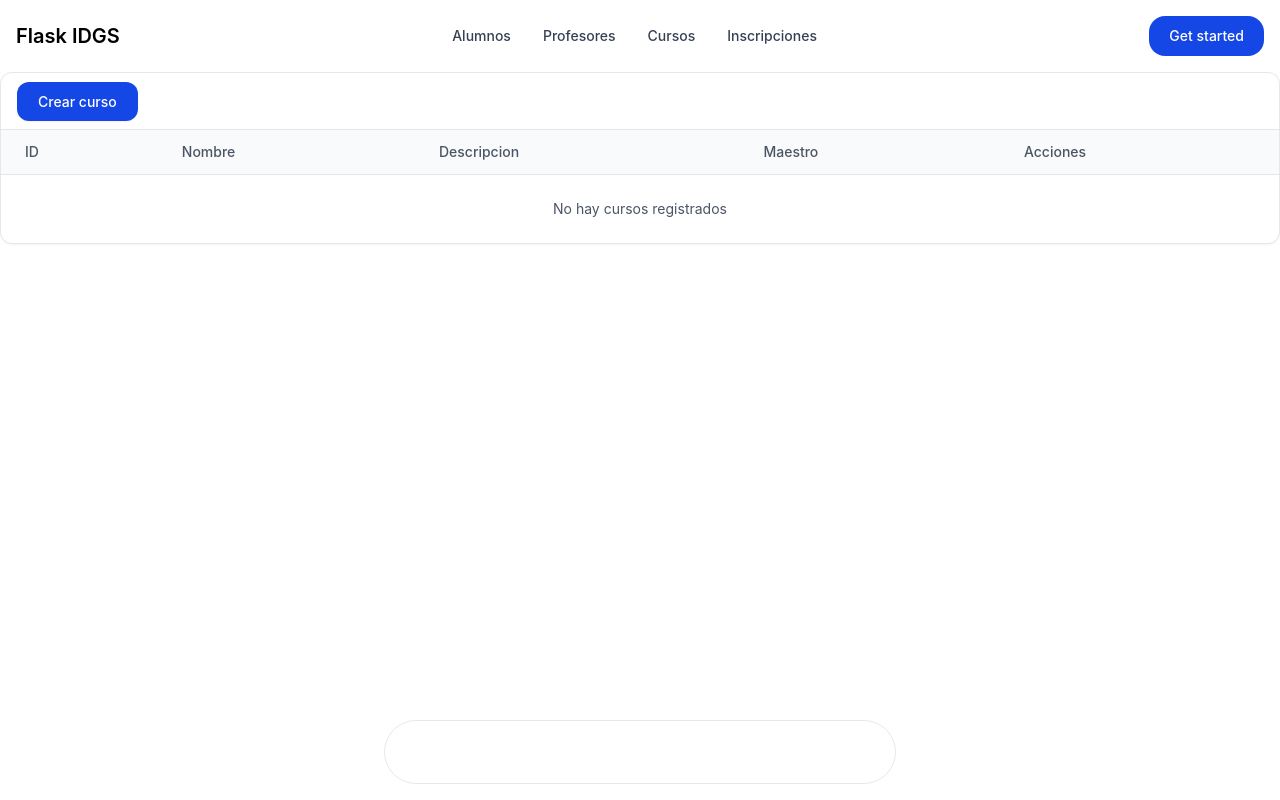
After one commit to IDGS-801-21000163/FlaskBDIDGS801, a Flask app: page /cursos/ in a window 1280 px wide. The commit adds this page. Run offline with Flask 3, Linux system fonts and the light colour scheme; some libraries are stand-ins or nearby versions.

Commit message:
ABC COMPLETO ESCUELA 04/03/2026

```diff
--- /dev/null
+++ b/api/cursos/routes.py
@@ -0,0 +1,103 @@
+from flask import abort, redirect, render_template, request, url_for
+
+import forms
+from api.cursos import cursos
+from models import Curso, Maestro, db
+
+
+@cursos.route("/", methods=["GET"])
+def index():
+    cursos_registrados = Curso.query.order_by(Curso.id.desc()).all()
+    return render_template("cursos/index.html", cursos=cursos_registrados)
+
+
+@cursos.route("/agregar", methods=["GET", "POST"])
+def agregar():
+    maestros = Maestro.query.order_by(Maestro.nombre.asc()).all()
+    if request.method == "GET":
+        return render_template("cursos/agregar.html", maestros=maestros)
+
+    create_form = forms.CursoForm(request.form)
+    if not create_form.validate():
+        return render_template("cursos/agregar.html", maestros=maestros, errors=create_form.errors), 400
+
+    maestro = Maestro.query.get(create_form.maestro_id.data)
+    if maestro is None:
+        return render_template(
+            "cursos/agregar.html",
+            maestros=maestros,
+            errors={"maestro_id": ["El maestro seleccionado no existe"]},
+        ), 400
+
+    nuevo_curso = Curso(
+        nombre=create_form.nombre.data,
+        descripcion=create_form.descripcion.data,
+        maestro_id=create_form.maestro_id.data,
+    )
+    db.session.add(nuevo_curso)
+    db.session.commit()
+    return redirect(url_for("cursos.index"))
+
+
+@cursos.route("/detalles", methods=["GET"])
+def detalles():
+    curso_id = request.args.get("id", type=int)
+    curso = Curso.query.get(curso_id)
+    if curso is None:
+        abort(404)
+    return render_template("cursos/detalles.html", curso=curso)
+
+
+@cursos.route("/modificar", methods=["GET", "POST"])
+def modificar():
+    if request.method == "GET":
+        curso_id = request.args.get("id", type=int)
+        curso = Curso.query.get(curso_id)
+        if curso is None:
+            abort(404)
+        maestros = Maestro.query.order_by(Maestro.nombre.asc()).all()
+        return render_template("cursos/modificar.html", curso=curso, maestros=maestros)
+
+    curso_id = request.form.get("id", type=int)
+    curso = Curso.query.get(curso_id)
+    if curso is None:
+        abort(404)
+
+    update_form = forms.CursoForm(request.form)
+    maestros = Maestro.query.order_by(Maestro.nombre.asc()).all()
+    if not update_form.validate():
+        return render_template("cursos/modificar.html", curso=curso, maestros=maestros, errors=update_form.errors), 400
+
+    maestro = Maestro.query.get(update_form.maestro_id.data)
+    if maestro is None:
+        return render_template(
+            "cursos/modificar.html",
+            curso=curso,
+            maestros=maestros,
+            errors={"maestro_id": ["El maestro seleccionado no existe"]},
+        ), 400
+
+    curso.nombre = update_form.nombre.data
+    curso.descripcion = update_form.descripcion.data
+    curso.maestro_id = update_form.maestro_id.data
+    db.session.commit()
+    return redirect(url_for("cursos.index"))
+
+
+@cursos.route("/eliminar", methods=["GET", "POST"])
+def eliminar():
+    if request.method == "GET":
+        curso_id = request.args.get("id", type=int)
+        curso = Curso.query.get(curso_id)
+        if curso is None:
+            abort(404)
+        return render_template("cursos/eliminar.html", curso=curso)
+
+    curso_id = request.form.get("id", type=int)
+    curso = Curso.query.get(curso_id)
+    if curso is None:
+        abort(404)
+
+    db.session.delete(curso)
+    db.session.commit()
+    return redirect(url_for("cursos.index"))
--- a/app.py
+++ b/app.py
@@ -4,6 +4,8 @@ from flask_wtf import CSRFProtect
 
 from api.maestros import maestros
 from api.alumnos import alumnos
+from api.cursos import cursos
+from api.inscripciones import inscripciones
 from config import DevelopmentConfig
 from models import db
 
@@ -12,6 +14,8 @@ app.config.from_object(DevelopmentConfig)
 
 app.register_blueprint(alumnos, url_prefix='/alumnos')
 app.register_blueprint(maestros, url_prefix='/maestros')
+app.register_blueprint(cursos, url_prefix='/cursos')
+app.register_blueprint(inscripciones, url_prefix='/inscripciones')
 
 csrf = CSRFProtect(app)
 
@@ -30,7 +34,7 @@ def page_not_found(e):
 @app.route("/")
 @app.route("/index")
 def index():
-	return render_template("index.html")
+	return render_template('index.html')
 
 if __name__ == '__main__':
 	app.run(port=4000, debug=True)
--- /dev/null
+++ b/templates/cursos/index.html
@@ -0,0 +1,45 @@
+{% extends "layout.html" %}
+{% block container %}
+
+<div class="relative overflow-x-auto bg-neutral-primary-soft shadow-xs rounded-base border border-default">
+    <div class="p-4">
+        <a href="{{ url_for('cursos.agregar') }}"
+           class="text-white bg-brand box-border border border-transparent hover:bg-brand-strong focus:ring-4 focus:ring-brand-medium shadow-xs font-medium leading-5 rounded-base text-sm px-5 py-2.5 focus:outline-none">
+            Crear curso
+        </a>
+    </div>
+
+    <table class="w-full text-sm text-left rtl:text-right text-body">
+        <thead class="text-sm text-body bg-neutral-secondary-medium border-b border-t border-default-medium">
+        <tr>
+            <th class="px-6 py-3 font-medium">ID</th>
+            <th class="px-6 py-3 font-medium">Nombre</th>
+            <th class="px-6 py-3 font-medium">Descripcion</th>
+            <th class="px-6 py-3 font-medium">Maestro</th>
+            <th class="px-6 py-3 font-medium">Acciones</th>
+        </tr>
+        </thead>
+        <tbody>
+        {% for curso in cursos %}
+        <tr class="bg-neutral-primary-soft border-b border-default hover:bg-neutral-secondary-medium">
+            <td class="px-6 py-4">{{ curso.id }}</td>
+            <td class="px-6 py-4">{{ curso.nombre }}</td>
+            <td class="px-6 py-4">{{ curso.descripcion }}</td>
+            <td class="px-6 py-4">{{ curso.maestro.nombre }} {{ curso.maestro.apellidos }}</td>
+            <td class="px-6 py-4 space-x-2">
+                <a href="{{ url_for('cursos.detalles', id=curso.id) }}" class="text-white bg-success px-3 py-2 rounded-base inline-flex items-center justify-center">Ver</a>
+                <a href="{{ url_for('cursos.modificar', id=curso.id) }}" class="text-white bg-warning px-3 py-2 rounded-base inline-flex items-center justify-center">Editar</a>
+                <a href="{{ url_for('cursos.eliminar', id=curso.id) }}" class="text-white bg-danger px-3 py-2 rounded-base inline-flex items-center justify-center">Eliminar</a>
+            </td>
+        </tr>
+        {% endfor %}
+        {% if not cursos %}
+        <tr>
+            <td colspan="5" class="text-center py-6 text-body">No hay cursos registrados</td>
+        </tr>
+        {% endif %}
+        </tbody>
+    </table>
+</div>
+
+{% endblock %}
--- a/templates/layout.html
+++ b/templates/layout.html
@@ -43,12 +43,12 @@
                             class="block py-2 pl-3 pr-4 text-gray-700 rounded-sm hover:bg-gray-100 md:hover:bg-transparent md:hover:text-blue-700 md:p-0 md:dark:hover:text-white dark:text-gray-400 dark:hover:bg-gray-700 dark:hover:text-white md:dark:hover:bg-transparent dark:border-gray-700">Profesores</a>
                     </li>
                     <li>
-                        <a href="#"
-                            class="block py-2 pl-3 pr-4 text-gray-700 rounded-sm hover:bg-gray-100 md:hover:bg-transparent md:hover:text-blue-700 md:p-0 md:dark:hover:text-white dark:text-gray-400 dark:hover:bg-gray-700 dark:hover:text-white md:dark:hover:bg-transparent dark:border-gray-700">Services</a>
+                        <a href="/cursos"
+                            class="block py-2 pl-3 pr-4 text-gray-700 rounded-sm hover:bg-gray-100 md:hover:bg-transparent md:hover:text-blue-700 md:p-0 md:dark:hover:text-white dark:text-gray-400 dark:hover:bg-gray-700 dark:hover:text-white md:dark:hover:bg-transparent dark:border-gray-700">Cursos</a>
                     </li>
                     <li>
-                        <a href="#"
-                            class="block py-2 pl-3 pr-4 text-gray-700 rounded-sm hover:bg-gray-100 md:hover:bg-transparent md:hover:text-blue-700 md:p-0 md:dark:hover:text-white dark:text-gray-400 dark:hover:bg-gray-700 dark:hover:text-white md:dark:hover:bg-transparent dark:border-gray-700">Contact</a>
+                        <a href="/inscripciones"
+                            class="block py-2 pl-3 pr-4 text-gray-700 rounded-sm hover:bg-gray-100 md:hover:bg-transparent md:hover:text-blue-700 md:p-0 md:dark:hover:text-white dark:text-gray-400 dark:hover:bg-gray-700 dark:hover:text-white md:dark:hover:bg-transparent dark:border-gray-700">Inscripciones</a>
                     </li>
                 </ul>
             </div>
```
Also changed, not shown: api/cursos/__init__.py (added, +10 -0 lines), api/inscripciones/__init__.py (added, +10 -0 lines), api/inscripciones/routes.py (added, +77 -0 lines), forms.py (+41 -0 lines), models.py (+45 -0 lines), templates/alumnos/detalles.html (+40 -3 lines), templates/cursos/agregar.html (added, +31 -0 lines), templates/cursos/detalles.html (added, +52 -0 lines), templates/cursos/eliminar.html (added, +26 -0 lines), templates/cursos/modificar.html (added, +33 -0 lines), templates/inscripciones/agregar.html (added, +30 -0 lines), templates/inscripciones/eliminar.html (added, +29 -0 lines), templates/inscripciones/index.html (added, +43 -0 lines), templates/maestros/detalles.html (+9 -5 lines).
